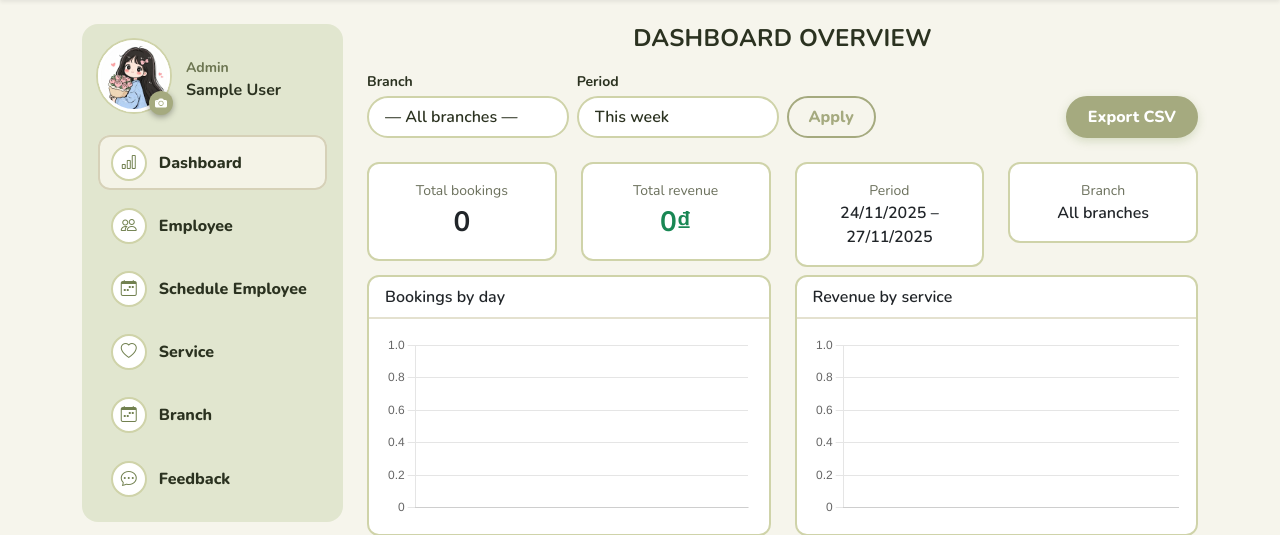
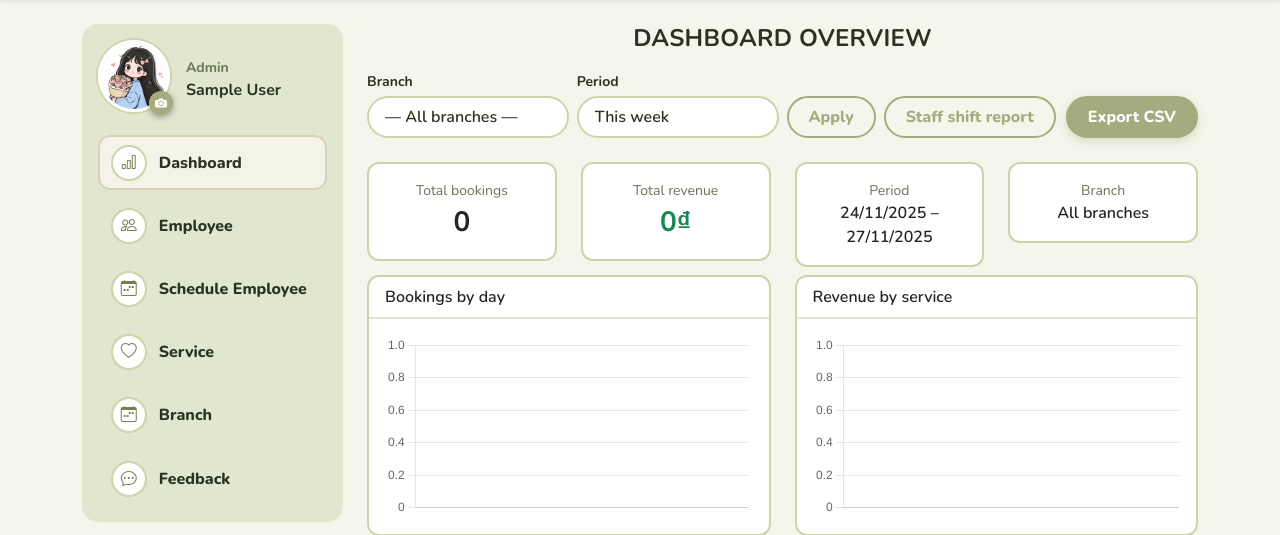
Before and after one commit to thniea/glamsup, a Django app: page /backoffice/ in a window 1280 px wide. Shown: the part 68-603 px from the top of the page. Run offline with Django 5.2, Linux system fonts and the light colour scheme; the visitor is signed in with stand-in values (Sample User, id 1); data comes from the database, SQL or seed files in the repository; data that the repository does not hold is empty.

Commit message:
chỉnh dashboard

```diff
--- a/main/templates/admin_site/dashboard.html
+++ b/main/templates/admin_site/dashboard.html
@@ -59,6 +59,13 @@
     </div>
     <div class="col-auto">
       <button class="btn btn-outline-brand">Apply</button>
+    </div>
+          <!-- Nút sang trang tổng ca làm việc nhân viên -->
+    <div class="col-auto">
+      <a class="btn btn-outline-brand"
+         href="{% url 'main:admin_staff_shift_report' %}?period={{ period }}&branch={{ current_branch }}&from={{ date_from }}&to={{ date_to }}">
+        Staff shift report
+      </a>
     </div>
     <div class="col-auto ms-auto">
       <a class="btn btn-brand"
--- a/main/urls.py
+++ b/main/urls.py
@@ -68,4 +68,6 @@ urlpatterns = [
     path("backoffice/branches/add/", views.branch_create, name="branch_create"),
     path("backoffice/branches/<int:pk>/", views.branch_detail, name="branch_detail"),
     path("backoffice/branches/<int:pk>/edit/", views.branch_update, name="branch_update"),
+    path("backoffice/staff-shifts/", views.admin_staff_shift_report, name="admin_staff_shift_report"),
+
 ]
--- a/main/views.py
+++ b/main/views.py
@@ -2161,7 +2161,101 @@ def admin_dashboard(request):
     }
 
     return render(request, "admin_site/dashboard.html", ctx)
-
+# ===================== Admin: Staff shift report =====================
+@never_cache
+@login_required
+@user_passes_test(is_admin)
+def admin_staff_shift_report(request):
+    """
+    Báo cáo tổng ca làm việc của nhân viên (đã APPROVED):
+      - Lọc theo chi nhánh + khoảng thời gian (week / month / custom)
+      - Thống kê số ca làm việc theo từng nhân viên
+    """
+
+    # --- 1. Đọc filter từ query string (tái sử dụng logic giống admin_dashboard) ---
+    period = request.GET.get("period", "week")       # week | month | custom
+    branch_id = (request.GET.get("branch") or "").strip()
+    from_str = (request.GET.get("from") or "").strip()
+    to_str = (request.GET.get("to") or "").strip()
+
+    today = timezone.localdate()
+
+    # --- 2. Tính khoảng ngày (date_start, date_end) ---
+    if period == "month":
+        date_start = today.replace(day=1)
+        date_end = today
+    elif period == "custom" and from_str and to_str:
+        try:
+            date_start = _date.fromisoformat(from_str)
+            date_end = _date.fromisoformat(to_str)
+        except ValueError:
+            # fallback về tuần hiện tại nếu nhập sai
+            date_start = today - timedelta(days=today.weekday())
+            date_end = today
+            period = "week"
+    else:
+        # mặc định: tuần hiện tại
+        date_start = today - timedelta(days=today.weekday())
+        date_end = today
+        period = "week"
+
+    date_from = date_start.isoformat()
+    date_to = date_end.isoformat()
+
+    # --- 3. Query StaffSchedule đã APPROVED trong khoảng ngày ---
+    sched_qs = (
+        StaffSchedule.objects
+        .select_related("staff", "branch")
+        .filter(
+            work_date__range=(date_start, date_end),
+            status=StaffSchedule.Status.APPROVED,
+        )
+    )
+
+    if branch_id:
+        sched_qs = sched_qs.filter(branch_id=branch_id)
+
+    total_shifts = sched_qs.count()
+
+    # --- 4. Thống kê theo nhân viên ---
+    staff_rows = (
+        sched_qs
+        .values("staff_id", "staff__full_name", "staff__username")
+        .annotate(
+            total_shifts=Count("id"),
+            morning_shifts=Count("id", filter=Q(shift=StaffSchedule.Shift.MORNING)),
+            afternoon_shifts=Count("id", filter=Q(shift=StaffSchedule.Shift.AFTERNOON)),
+            evening_shifts=Count("id", filter=Q(shift=StaffSchedule.Shift.EVENING)),
+        )
+        .order_by("-total_shifts", "staff__full_name", "staff__username")
+    )
+
+    # --- 5. Danh sách chi nhánh + label đang chọn ---
+    branches = Branch.objects.all().order_by("name")
+    branch_label = "All branches"
+    if branch_id:
+        branch_obj = branches.filter(pk=branch_id).first()
+        if branch_obj:
+            branch_label = branch_obj.name
+        else:
+            branch_id = ""
+
+    ctx = {
+        "branches": branches,
+        "current_branch": str(branch_id),
+        "branch_label": branch_label,
+
+        "period": period,
+        "date_from": date_from,
+        "date_to": date_to,
+        "date_start": date_start,
+        "date_end": date_end,
+
+        "total_shifts": total_shifts,
+        "staff_rows": staff_rows,
+    }
+
+    return render(request, "admin_site/staff_shift_report.html", ctx)
 
 @never_cache
 @login_required
```
Also changed, not shown: main/templates/admin_site/schedule.html (+10 -5 lines).
